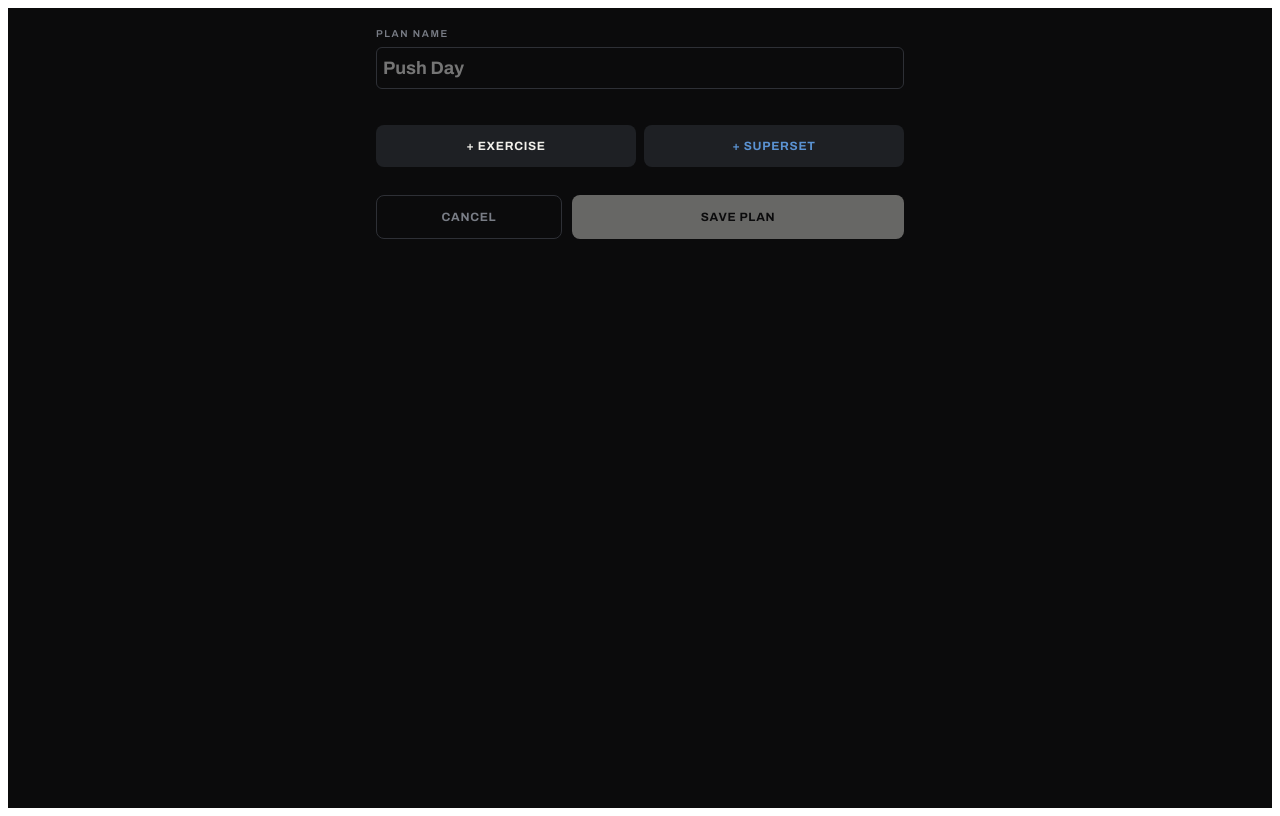
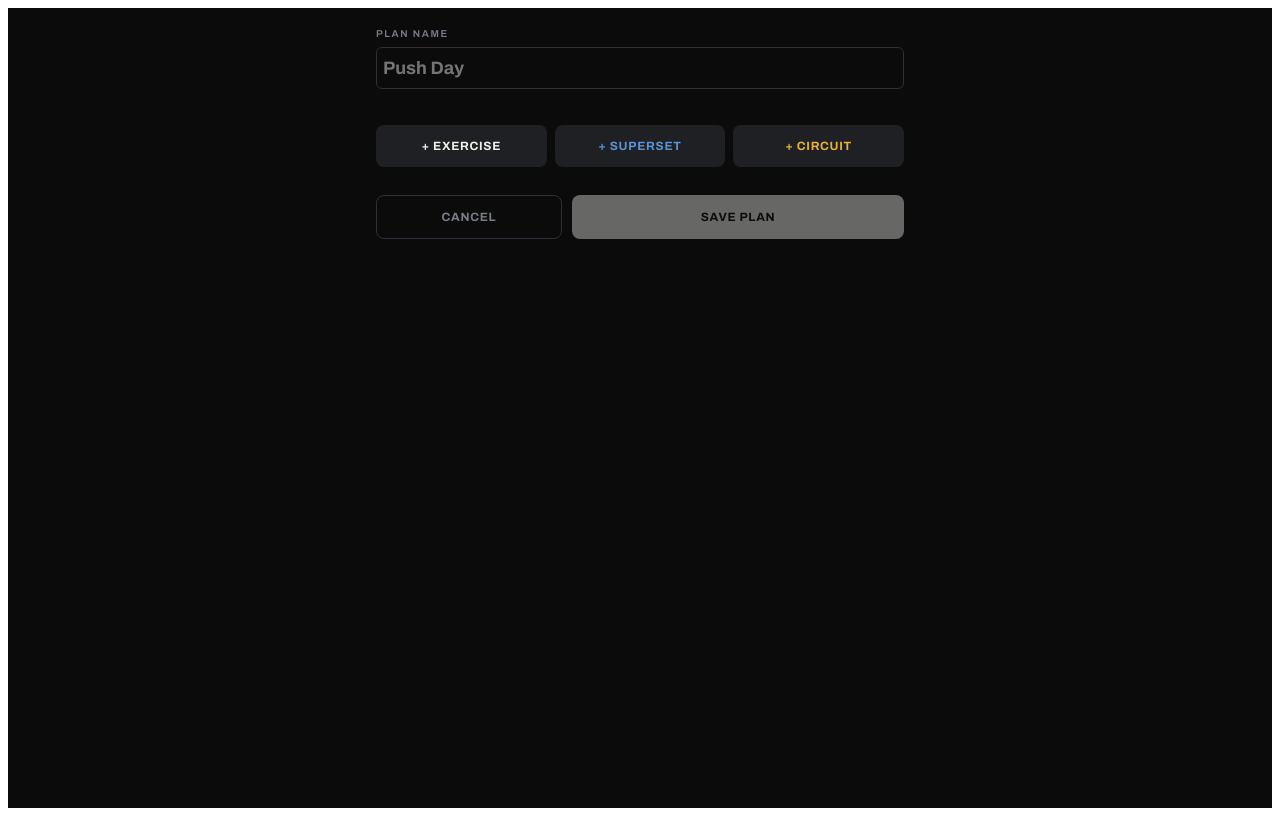
Before and after one commit to jdh29/workout-tracker, a React (Vite) app: page / in a window 1280 px wide. Both pictures are taken after a click on the button "+ NEW". Built offline with nearby package versions, Linux system fonts and the light colour scheme.

Commit message:
Update App.jsx

```diff
--- a/src/App.jsx
+++ b/src/App.jsx
@@ -107,6 +107,7 @@ const C = {
   rack: '#2E3036',
   go: '#4ADE80',
   link: '#5B93D3',
+  circuit: '#E8B23C',
 };
 
 const CSS = `
@@ -205,7 +206,7 @@ const playRestAlert = () => playTones([
 ]);
 
 // A block always exposes exercises[] -- singles just have one.
-const blockExercises = (b) => b.type === 'superset' ? b.exercises : [b.exercises[0]];
+const blockExercises = (b) => (b.type === 'superset' || b.type === 'circuit') ? b.exercises : [b.exercises[0]];
 
 // A block is complete once every set of every exercise inside it is ticked.
 // An entry with zero sets (e.g. rounds all removed) does not count as complete.
@@ -336,7 +337,8 @@ function WeightField({ value, onChange, dim }) {
    EXERCISE PICKER -- multi-select for supersets
    ============================================================ */
 
-function ExercisePicker({ library, onDone, onClose, onAddCustom, multi }) {
+function ExercisePicker({ library, onDone, onClose, onAddCustom, mode }) {
+  const multi = mode === 'superset' || mode === 'circuit';
   const [q, setQ] = useState('');
   const [chosen, setChosen] = useState([]);
   const [adding, setAdding] = useState(false);
@@ -428,7 +430,7 @@ function ExercisePicker({ library, onDone, onClose, onAddCustom, multi }) {
         <div style={{ padding: '12px 16px calc(12px + env(safe-area-inset-bottom))', borderTop: `1px solid ${C.rack}`, background: C.steel }}>
           <button className="btn btn-primary" style={{ width: '100%', opacity: chosen.length < 2 ? .4 : 1 }}
             disabled={chosen.length < 2} onClick={() => onDone(chosen)}>
-            {chosen.length < 2 ? 'Pick at least 2' : `Create superset - ${chosen.length} exercises`}
+            {chosen.length < 2 ? 'Pick at least 2' : `Create ${mode} - ${chosen.length} exercises`}
           </button>
         </div>
       )}
@@ -443,22 +445,26 @@ function ExercisePicker({ library, onDone, onClose, onAddCustom, multi }) {
 function PlanEditor({ plan, library, onSave, onCancel }) {
   const [name, setName] = useState(plan?.name || '');
   const [blocks, setBlocks] = useState(plan?.blocks || []);
-  const [picking, setPicking] = useState(null); // null | 'single' | 'superset'
+  const [picking, setPicking] = useState(null); // null | 'single' | 'superset' | 'circuit'
   const [customs, setCustoms] = useState([]);
 
   const fullLib = [...library, ...customs];
   const nameOf = id => fullLib.find(e => e.id === id)?.name || 'Unknown';
 
   const addBlock = (ids) => {
+    const isCircuit = picking === 'circuit';
+    const isSuperset = picking === 'superset';
     setBlocks(b => [...b, {
       key: uid(),
-      type: picking === 'superset' ? 'superset' : 'single',
+      type: isCircuit ? 'circuit' : (isSuperset ? 'superset' : 'single'),
       exercises: ids,
-      sets: 3,
-      mode: 'reps',
+      sets: isCircuit ? 4 : 3, // "sets" doubles as round count for supersets and circuits
+      mode: isCircuit ? 'timed' : 'reps',
       targetReps: 10,
       targetSeconds: 40,
-      restSec: picking === 'superset' ? 60 : 90,
+      restSec: isSuperset ? 60 : 90,          // rest after a round, for single/superset
+      exerciseRestSec: 20,                     // circuit only: rest between exercises within a round
+      roundRestSec: 90,                        // circuit only: rest after finishing all exercises in a round
       weights: Object.fromEntries(ids.map(id => [id, ''])), // per-exercise starting weight
     }]);
     setPicking(null);
@@ -489,7 +495,7 @@ function PlanEditor({ plan, library, onSave, onCancel }) {
   return (
     <div style={{ padding: '20px 16px 40px' }}>
       {picking && (
-        <ExercisePicker library={fullLib} multi={picking === 'superset'} onDone={addBlock}
+        <ExercisePicker library={fullLib} mode={picking} onDone={addBlock}
           onClose={() => setPicking(null)} onAddCustom={ex => setCustoms(c => [...c, ex])} />
       )}
 
@@ -499,16 +505,18 @@ function PlanEditor({ plan, library, onSave, onCancel }) {
 
       {blocks.map((b, i) => {
         const ss = b.type === 'superset';
+        const cc = b.type === 'circuit';
         return (
-          <div key={b.key} className="card" style={{ padding: 16, marginBottom: 12, borderColor: ss ? C.link : C.rack }}>
+          <div key={b.key} className="card" style={{ padding: 16, marginBottom: 12, borderColor: cc ? C.circuit : (ss ? C.link : C.rack) }}>
             <div style={{ display: 'flex', alignItems: 'flex-start', gap: 8, marginBottom: 14 }}>
               <div style={{ flex: 1, minWidth: 0 }}>
                 <div style={{ display: 'flex', gap: 8, alignItems: 'center', marginBottom: 8 }}>
                   <span className="mono" style={{ fontSize: 11, color: C.iron }}>{String(i + 1).padStart(2, '0')}</span>
                   {ss && <span className="eyebrow" style={{ color: C.link }}>Superset</span>}
+                  {cc && <span className="eyebrow" style={{ color: C.circuit }}>Circuit</span>}
                 </div>
 
-                {ss ? (
+                {(ss || cc) ? (
                   <div style={{ position: 'relative', paddingLeft: 0 }}>
                     <div className="ss-rail" />
                     {b.exercises.map(exId => (
@@ -551,9 +559,9 @@ function PlanEditor({ plan, library, onSave, onCancel }) {
               ))}
             </div>
 
-            <div style={{ display: 'grid', gridTemplateColumns: ss ? '1fr 1fr 1fr' : '1fr 1fr 1fr 1fr', gap: 8 }}>
+            <div style={{ display: 'grid', gridTemplateColumns: (ss || cc) ? '1fr 1fr' : '1fr 1fr 1fr 1fr', gap: 8 }}>
               <div>
-                <div className="eyebrow" style={{ marginBottom: 6, textAlign: 'center' }}>{ss ? 'Rounds' : 'Sets'}</div>
+                <div className="eyebrow" style={{ marginBottom: 6, textAlign: 'center' }}>{(ss || cc) ? 'Rounds' : 'Sets'}</div>
                 <input type="number" inputMode="numeric" step={1} value={b.sets}
                   onChange={e => update(b.key, 'sets', Math.max(0, parseInt(e.target.value) || 0))} />
               </div>
@@ -570,12 +578,14 @@ function PlanEditor({ plan, library, onSave, onCancel }) {
                     onChange={e => update(b.key, 'targetSeconds', Math.max(0, parseInt(e.target.value) || 0))} />
                 </div>
               )}
-              <div>
-                <div className="eyebrow" style={{ marginBottom: 6, textAlign: 'center' }}>Rest (s)</div>
-                <input type="number" inputMode="numeric" step={15} value={b.restSec}
-                  onChange={e => update(b.key, 'restSec', Math.max(0, parseInt(e.target.value) || 0))} />
-              </div>
-              {!ss && (
+              {!cc && (
+                <div>
+                  <div className="eyebrow" style={{ marginBottom: 6, textAlign: 'center' }}>Rest (s)</div>
+                  <input type="number" inputMode="numeric" step={15} value={b.restSec}
+                    onChange={e => update(b.key, 'restSec', Math.max(0, parseInt(e.target.value) || 0))} />
+                </div>
+              )}
+              {!ss && !cc && (
                 <div>
                   <div className="eyebrow" style={{ marginBottom: 6, textAlign: 'center' }}>Kg</div>
                   <input type="text" inputMode="decimal" placeholder="-"
@@ -586,8 +596,24 @@ function PlanEditor({ plan, library, onSave, onCancel }) {
               )}
             </div>
 
+            {cc && (
+              <div style={{ display: 'grid', gridTemplateColumns: '1fr 1fr', gap: 8, marginTop: 8 }}>
+                <div>
+                  <div className="eyebrow" style={{ marginBottom: 6, textAlign: 'center' }}>Rest between exercises (s)</div>
+                  <input type="number" inputMode="numeric" step={5} value={b.exerciseRestSec ?? 20}
+                    onChange={e => update(b.key, 'exerciseRestSec', Math.max(0, parseInt(e.target.value) || 0))} />
+                </div>
+                <div>
+                  <div className="eyebrow" style={{ marginBottom: 6, textAlign: 'center' }}>Rest after round (s)</div>
+                  <input type="number" inputMode="numeric" step={15} value={b.roundRestSec ?? 90}
+                    onChange={e => update(b.key, 'roundRestSec', Math.max(0, parseInt(e.target.value) || 0))} />
+                </div>
+              </div>
+            )}
+
             <div className="mono" style={{ fontSize: 10, color: C.iron, marginTop: 12, lineHeight: 1.5 }}>
               {ss && <>REST RUNS ONCE PER ROUND, AFTER ALL EXERCISES.<br /></>}
+              {cc && <>EACH EXERCISE RUNS IN ORDER, WITH A SHORT REST BETWEEN. A LONGER REST FOLLOWS EACH FULL ROUND.<br /></>}
               WEIGHT IS A STARTING POINT. SESSIONS PRE-FILL FROM YOUR LAST LOGGED SET.
             </div>
           </div>
@@ -597,6 +623,7 @@ function PlanEditor({ plan, library, onSave, onCancel }) {
       <div style={{ display: 'flex', gap: 8, marginTop: 8, marginBottom: 28 }}>
         <button className="btn btn-panel" style={{ flex: 1 }} onClick={() => setPicking('single')}>+ Exercise</button>
         <button className="btn btn-panel" style={{ flex: 1, color: C.link }} onClick={() => setPicking('superset')}>+ Superset</button>
+        <button className="btn btn-panel" style={{ flex: 1, color: C.circuit }} onClick={() => setPicking('circuit')}>+ Circuit</button>
       </div>
 
       <div style={{ display: 'flex', gap: 10 }}>
@@ -671,9 +698,26 @@ function Session({ session, plan, library, sessions, onUpdate, onFinish, onAband
     });
     onUpdate({ ...session, entries: nextEntries });
 
-    if (wasDone || !block.restSec) return;
+    if (wasDone) return;
 
-    // Rest fires when the whole round is ticked -- order of ticking doesn't matter.
+    if (block.type === 'circuit') {
+      // Rest fires after every exercise -- short between exercises, long after the last one in a round.
+      // No rest at all after the very last exercise of the very last round; the circuit is simply done.
+      const exIdx = block.exercises.indexOf(exId);
+      const isLastExercise = exIdx === block.exercises.length - 1;
+      const isLastRound = si === block.sets - 1;
+      if (isLastExercise && isLastRound) return;
+
+      const dur = isLastExercise ? (block.roundRestSec ?? 90) : (block.exerciseRestSec ?? 20);
+      if (!dur) return;
+      const label = isLastExercise ? `Round ${si + 1} complete` : nameOf(exId);
+      setRest({ total: dur, remaining: dur, label });
+      return;
+    }
+
+    if (!block.restSec) return;
+
+    // Superset/single: rest fires when the whole round is ticked -- order of ticking doesn't matter.
     const roundComplete = blockExercises(block).every(id => {
       const e = nextEntries.find(x => x.blockKey === block.key && x.exerciseId === id);
       return e?.sets[si]?.done;
@@ -724,6 +768,7 @@ function Session({ session, plan, library, sessions, onUpdate, onFinish, onAband
           const currentIdx = completion.findIndex(done => !done); // -1 if everything is done
           return plan.blocks.map((block, blockIdx) => {
           const ss = block.type === 'superset';
+          const cc = block.type === 'circuit';
           const exs = blockExercises(block);
           const rounds = entryOf(block.key, exs[0])?.sets.length || 0;
           const complete = completion[blockIdx];
@@ -732,7 +777,7 @@ function Session({ session, plan, library, sessions, onUpdate, onFinish, onAband
           return (
             <div key={block.key} className="card" style={{
               padding: 16, marginBottom: 14,
-              borderColor: isCurrent ? C.load : (ss ? C.link : C.rack),
+              borderColor: isCurrent ? C.load : (cc ? C.circuit : (ss ? C.link : C.rack)),
               borderWidth: isCurrent ? 2 : 1,
               opacity: complete ? 0.55 : 1,
               transition: 'opacity .2s, border-color .2s',
@@ -750,6 +795,15 @@ function Session({ session, plan, library, sessions, onUpdate, onFinish, onAband
                   <span className="mono" style={{ fontSize: 10, color: C.iron }}>REST {block.restSec}s AFTER ROUND</span>
                 </div>
               )}
+              {cc && (
+                <div style={{ display: 'flex', alignItems: 'center', gap: 8, marginBottom: 14, flexWrap: 'wrap' }}>
+                  <span className="eyebrow" style={{ color: C.circuit }}>Circuit</span>
+                  <div style={{ flex: 1, height: 1, background: C.rack }} />
+                  <span className="mono" style={{ fontSize: 10, color: C.iron }}>
+                    {block.exerciseRestSec ?? 20}s BETWEEN - {block.roundRestSec ?? 90}s AFTER ROUND
+                  </span>
+                </div>
+              )}
 
               {exs.map((exId, exIdx) => {
                 const entry = entryOf(block.key, exId);
@@ -757,10 +811,10 @@ function Session({ session, plan, library, sessions, onUpdate, onFinish, onAband
                 return (
                   <div key={exId} style={{ marginBottom: exIdx < exs.length - 1 ? 22 : 0 }}>
                     <div style={{ display: 'flex', gap: 10, alignItems: 'center' }}>
-                      {ss && <div className="ss-node" style={{ marginTop: 0 }} />}
+                      {(ss || cc) && <div className="ss-node" style={{ marginTop: 0, borderColor: cc ? C.circuit : C.link }} />}
                       <div style={{ fontWeight: 700, fontSize: 15 }}>{nameOf(exId)}</div>
                     </div>
-                    <div className="mono" style={{ fontSize: 11, color: C.iron, margin: '6px 0 14px', paddingLeft: ss ? 26 : 0 }}>
+                    <div className="mono" style={{ fontSize: 11, color: C.iron, margin: '6px 0 14px', paddingLeft: (ss || cc) ? 26 : 0 }}>
                       {(block.mode === 'timed')
                         ? `TARGET ${fmtShort(block.targetSeconds || 0)}`
                         : `TARGET ${block.targetReps} REPS`} - LAST {prevFor(exId)}
@@ -768,7 +822,7 @@ function Session({ session, plan, library, sessions, onUpdate, onFinish, onAband
                     </div>
 
                     <div style={{ display: 'grid', gridTemplateColumns: '30px 1fr 1fr 50px', gap: 8, marginBottom: 8 }}>
-                      <div className="eyebrow" style={{ textAlign: 'center' }}>{ss ? 'RD' : '#'}</div>
+                      <div className="eyebrow" style={{ textAlign: 'center' }}>{(ss || cc) ? 'RD' : '#'}</div>
                       <div className="eyebrow" style={{ textAlign: 'center' }}>{block.mode === 'timed' ? 'Time' : 'Reps'}</div>
                       <div className="eyebrow" style={{ textAlign: 'center' }}>Kg</div>
                       <div />
@@ -798,7 +852,7 @@ function Session({ session, plan, library, sessions, onUpdate, onFinish, onAband
               })}
 
               <button className="btn btn-ghost" style={{ width: '100%', marginTop: 14, padding: 10 }} onClick={() => addRound(block)}>
-                + {ss ? 'Round' : 'Set'} <span className="mono" style={{ opacity: .6 }}>({rounds})</span>
+                + {(ss || cc) ? 'Round' : 'Set'} <span className="mono" style={{ opacity: .6 }}>({rounds})</span>
               </button>
             </div>
           );
@@ -945,16 +999,18 @@ export default function App() {
                     <div className="mono" style={{ fontSize: 11, color: C.iron, marginBottom: 14 }}>
                       {p.blocks.reduce((n, b) => n + blockExercises(b).length, 0)} EXERCISES
                       {p.blocks.some(b => b.type === 'superset') && ` - ${p.blocks.filter(b => b.type === 'superset').length} SUPERSET`}
+                      {p.blocks.some(b => b.type === 'circuit') && ` - ${p.blocks.filter(b => b.type === 'circuit').length} CIRCUIT`}
                     </div>
 
                     <div style={{ marginBottom: 16 }}>
                       {p.blocks.map((b, i) => (
                         <div key={i} style={{ padding: '8px 0', borderBottom: i < p.blocks.length - 1 ? `1px solid ${C.rack}` : 'none' }}>
                           {b.type === 'superset' && <div className="eyebrow" style={{ color: C.link, marginBottom: 5 }}>Superset</div>}
+                          {b.type === 'circuit' && <div className="eyebrow" style={{ color: C.circuit, marginBottom: 5 }}>Circuit</div>}
                           {blockExercises(b).map((exId, j) => (
                             <div key={exId} style={{ display: 'flex', justifyContent: 'space-between', fontSize: 13, padding: '2px 0' }}>
-                              <span style={{ color: C.chalk, paddingLeft: b.type === 'superset' ? 10 : 0,
-                                borderLeft: b.type === 'superset' ? `2px solid ${C.link}` : 'none' }}>{nameOf(exId)}</span>
+                              <span style={{ color: C.chalk, paddingLeft: (b.type === 'superset' || b.type === 'circuit') ? 10 : 0,
+                                borderLeft: b.type === 'superset' ? `2px solid ${C.link}` : (b.type === 'circuit' ? `2px solid ${C.circuit}` : 'none') }}>{nameOf(exId)}</span>
                               <span className="mono" style={{ color: C.iron, fontSize: 12, whiteSpace: 'nowrap', marginLeft: 12 }}>
                                 {j === 0 && (b.mode === 'timed' ? `${b.sets}x${fmtShort(b.targetSeconds || 0)}` : `${b.sets}x${b.targetReps}`)}
                                 {b.weights?.[exId] && ` @ ${b.weights[exId]}kg`}
@@ -1016,8 +1072,8 @@ export default function App() {
                   {open && (
                     <div style={{ marginTop: 18, paddingTop: 16, borderTop: `1px solid ${C.rack}` }}>
                       {s.entries.map((e, i) => (
-                        <div key={i} style={{ marginBottom: 16, paddingLeft: e.blockType === 'superset' ? 10 : 0,
-                          borderLeft: e.blockType === 'superset' ? `2px solid ${C.link}` : 'none' }}>
+                        <div key={i} style={{ marginBottom: 16, paddingLeft: (e.blockType === 'superset' || e.blockType === 'circuit') ? 10 : 0,
+                          borderLeft: e.blockType === 'superset' ? `2px solid ${C.link}` : (e.blockType === 'circuit' ? `2px solid ${C.circuit}` : 'none') }}>
                           <div style={{ fontSize: 13, fontWeight: 700, marginBottom: 8 }}>{nameOf(e.exerciseId)}</div>
                           {e.sets.map((x, j) => (
                             <div key={j} className="mono" style={{ display: 'flex', gap: 16, fontSize: 12, color: C.iron, padding: '3px 0' }}>
```
